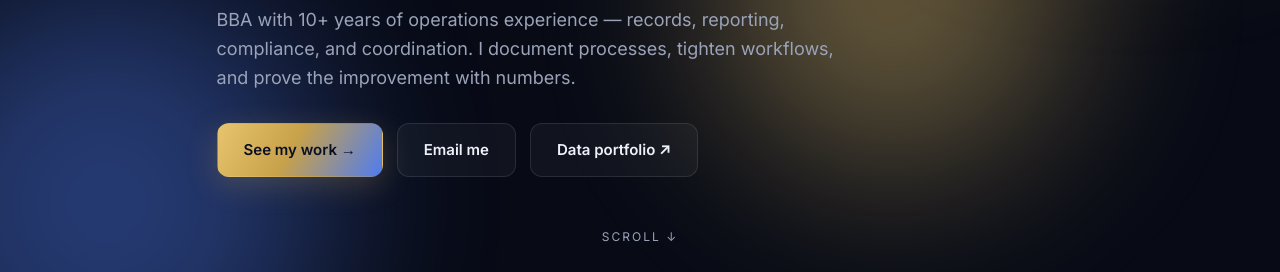
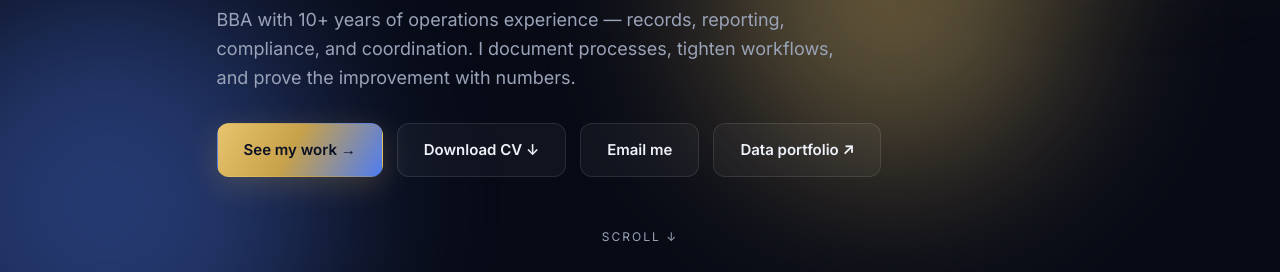
Before and after one commit to ysa7799/business-administration-portfolio, a plain HTML site: page index.html in a window 1280 px wide. Shown: the part 528-800 px from the top of the page. Drawn offline with Linux system fonts and the light colour scheme.

Commit message:
Add downloadable CV button + CV asset

```diff
--- a/index.html
+++ b/index.html
@@ -124,6 +124,7 @@ footer a:hover{color:var(--a1)}
   <p class="lead">BBA with 10+ years of operations experience — records, reporting, compliance, and coordination. I document processes, tighten workflows, and prove the improvement with numbers.</p>
   <div class="cta">
     <a class="btn primary" href="#work">See my work →</a>
+    <a class="btn ghost" href="assets/Yusuf_Hakeem_Business_Administration_CV.pdf" download>Download CV ↓</a>
     <a class="btn ghost" href="mailto:yusuf.hakeem.bh@gmail.com">Email me</a>
     <a class="btn ghost" href="https://yusufhakeem.app" target="_blank" rel="noopener">Data portfolio ↗</a>
   </div>
```
Also changed, not shown: 1 other file.
